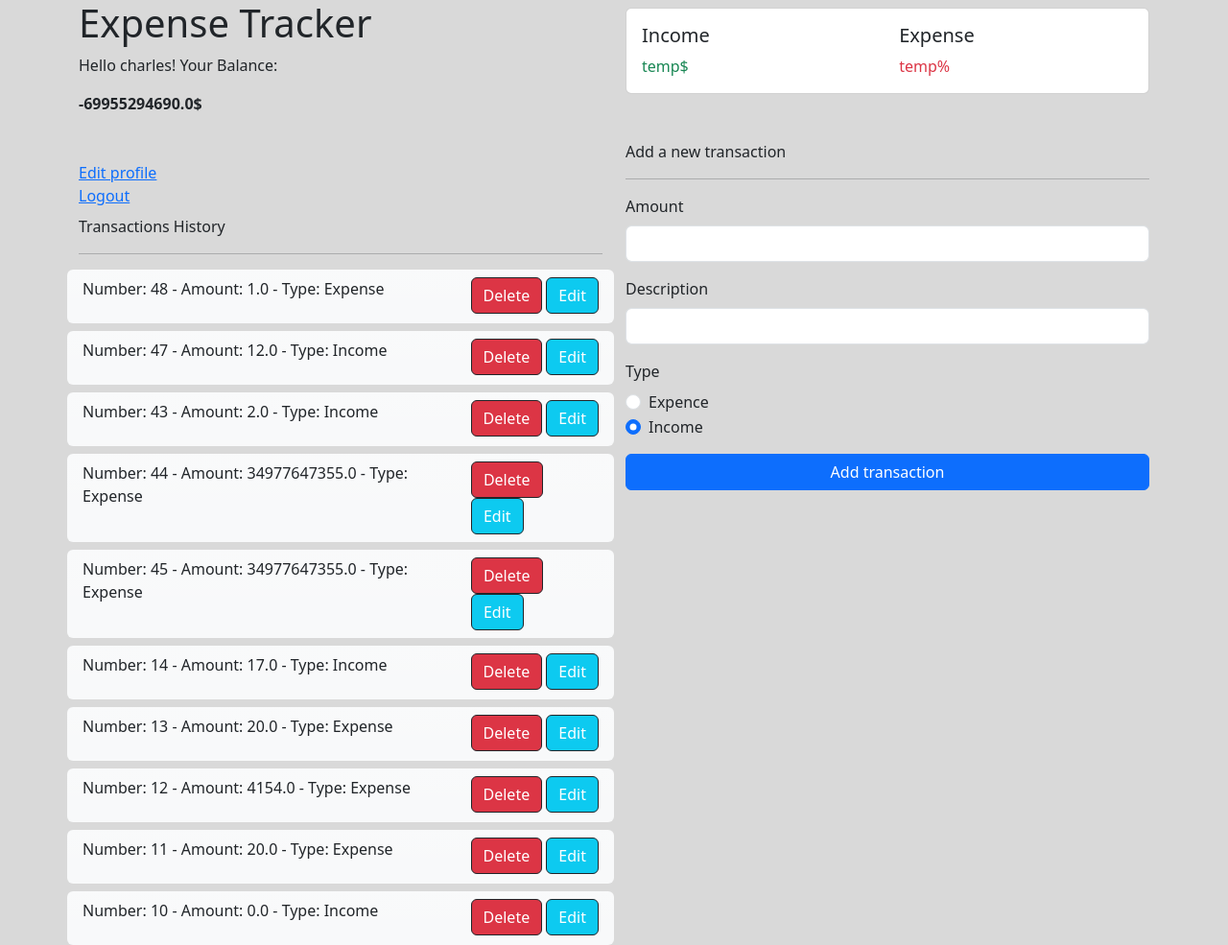
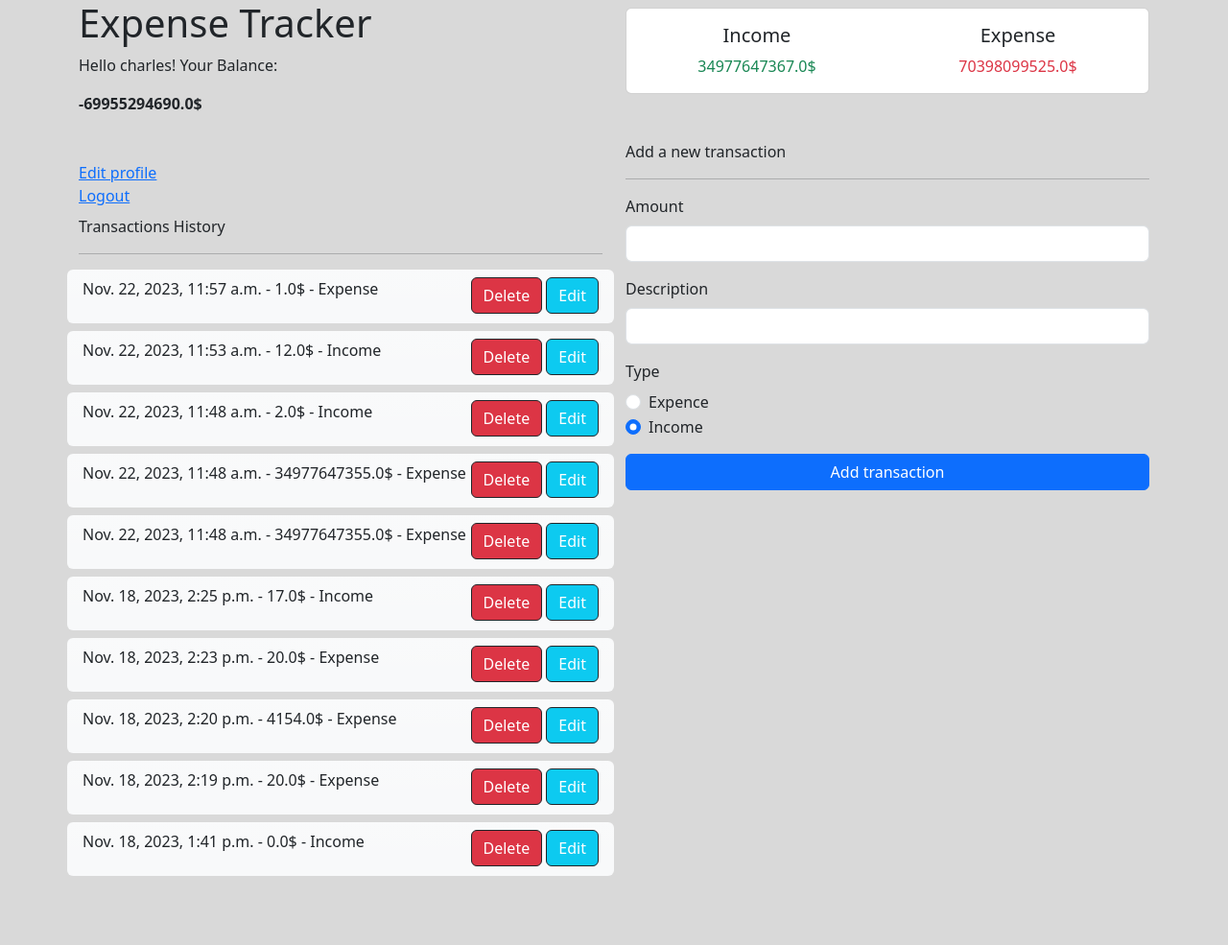
Before and after one commit to itsCharlesAM/django-expense-tracker, a Django app: page /index/ in a window 1280 px wide. Shown: the whole page at 96% size. After the commit the page ends 913 px from the top, so only its background shows below. Run offline with Django 4.2, Linux system fonts and the light colour scheme; a user stored in the database is signed in; data comes from the database, SQL or seed files in the repository; both versions use the stored data as it was after the commit.

Commit message:
changed income and expence card

```diff
--- a/base/views.py
+++ b/base/views.py
@@ -1,5 +1,5 @@
 from django.shortcuts import render, redirect
-from django.db.models import Q
+from django.db.models import Q, Sum
 from django.http import HttpResponse
 from .models import Transaction
 from .forms import transaction_form
@@ -10,7 +10,6 @@ from django.contrib import messages
 from django.contrib.auth.decorators import login_required
 from datetime import datetime
 from django.contrib.auth.forms import UserCreationForm
-# Create your views here.
 
 
 def login_page(request):
@@ -102,8 +101,16 @@ def show_all_transactions(request):
 
     transactions_count = all_transactions.count()
 
+    sum_income = Transaction.objects.filter(
+        Q(is_visible=True) & Q(type=1)).aggregate(total_income=Sum('amount'))
+    total_income = sum_income.get('total_income', 0)
+
+    sum_expense = Transaction.objects.filter(
+        Q(is_visible=True) & Q(type=2)).aggregate(total_expense=Sum('amount'))
+    total_expense = sum_expense.get('total_expense', 0)
+
     transactions_context = {
-        'all_transactions': all_transactions, 'transactions_count': transactions_count, 'myUser': myUser}
+        'all_transactions': all_transactions, 'transactions_count': transactions_count, 'myUser': myUser, 'total_income': total_income, 'total_expense': total_expense}
     return render(request, 'index.html', transactions_context)
 
 
--- a/templates/index.html
+++ b/templates/index.html
@@ -15,13 +15,11 @@
   <body class="" style="background-color: #D9D9D9;">
 
     <!-- Modal -->
-    <!-- <form method="POST">
-      {% csrf_token %}  -->
-      <div class="modal fade" id="exampleModal" tabindex="-1" aria-labelledby="exampleModalLabel" aria-hidden="true">
+      <div class="modal fade" id="deleteModal" tabindex="-1" aria-labelledby="deleteModalLabel" aria-hidden="true">
         <div class="modal-dialog">
           <div class="modal-content">
             <div class="modal-header">
-              <h5 class="modal-title" id="exampleModalLabel">Delete Confirmation</h5>
+              <h5 class="modal-title" id="deleteModalLabel">Delete Confirmation</h5>
               <button type="button" class="btn-close" data-bs-dismiss="modal" aria-label="Close"></button>
             </div>
             <div class="modal-body">
@@ -34,7 +32,25 @@
           </div>
         </div>
       </div>
-   <!-- </form> -->
+
+      <div class="modal fade" id="editModal" tabindex="-1" aria-labelledby="editModalModalLabel" aria-hidden="true">
+        <div class="modal-dialog">
+          <div class="modal-content">
+            <div class="modal-header">
+              <h5 class="modal-title" id="editModalModalLabel">Edite transaction</h5>
+              <button type="button" class="btn-close" data-bs-dismiss="modal" aria-label="Close"></button>
+            </div>
+            <div class="modal-body">
+              <p id="editConfirmationText"></p>
+            </div>
+            <div class="modal-footer">
+              <button type="button" class="btn btn-secondary" data-bs-dismiss="modal">Cancel</button>
+              <button type="submit" class="btn btn-dark bg-info" onclick="confirmEdit()">Edit</button>
+            </div>
+          </div>
+        </div>
+      </div>
+
     <!-- End Modal -->
 
     <div class="container">
@@ -60,10 +76,14 @@
             <div
               class="bg-light bg-gradient px-3 py-2 rounded text-dark  d-flex justify-content-between col-12"
             >
-              <p>Number: {{ transaction.id }} - Amount: {{ transaction.amount }} - Type: {{ transaction.get_type_display }}</p>
+              <p>{{ transaction.date_create }} - {{ transaction.amount }}$ - {{ transaction.get_type_display }}</p>
               <div>
-                <button class="btn btn-dark bg-danger" data-bs-toggle="modal" data-bs-target="#exampleModal" onclick="deleteTransaction({{ transaction.id }})">Delete</button>
-               <button class="btn btn-dark bg-info">Edit</button>
+
+                <button class="btn btn-dark bg-danger" data-bs-toggle="modal" data-bs-target="#deleteModal" onclick="deleteTransaction({{ transaction.id }})">Delete</button>
+
+               <button class="btn btn-dark bg-info" data-bs-toggle="modal" data-bs-target="#editModal"
+               onclick="editTransaction({{ transaction.id }})">Edit</button>
+
               </div>
             </div>
             {% endfor %}
@@ -75,15 +95,15 @@
           <!-- card -->
           <div class="card d-flex flex-row mt-2">
             <div class="card-body">
-              <h5 class="card-title">Income</h5>
-              <p class="card-text text-success">
-                temp$
+              <h5 class="card-title text-center">Income</h5>
+              <p class="card-text text-success text-center">
+                {{total_income}}$
               </p>
             </div>
-            <div class="card-body">
+            <div class="card-body text-center">
               <h5 class="card-title">Expense</h5>
-              <p class="card-text text-danger">
-                temp%
+              <p class="card-text text-danger text-center">
+                {{total_expense}}$
               </p>
             </div>
           </div>
@@ -142,7 +162,7 @@
       function deleteTransaction(transactionId) {
         deleteTransactionId = transactionId;
         // Update the modal content with the clicked transaction information
-        document.getElementById('deleteConfirmationText').innerText = `Are you sure you want to delete Number: ${transactionId}`;
+        document.getElementById('deleteConfirmationText').innerText = `Are you sure you want to delete Number: ${transactionId} ?`;
       }
 
 
@@ -152,6 +172,21 @@
          window.location.href = `{% url 'delete_transaction' 0 %}`.replace('0', deleteTransactionId);
         }
       }
+
+      function editTransaction(transactionId) {
+        editTransactionId = transactionId;
+        // Update the modal content with the clicked transaction information
+        document.getElementById('editConfirmationText').innerText = `Are you sure you want to edit Number: ${transactionId}`;
+      }
+
+
+      function confirmEdit(transactionId) {
+        if (editTransactionId !== undefined) {
+        // Redirect to the delete URL with the stored transaction ID
+         window.location.href = `{% url 'edit_transaction' 0 %}`.replace('0', editTransactionId);
+        }
+      }
+
     </script>
 
 
```
Also changed, not shown: db.sqlite3.
